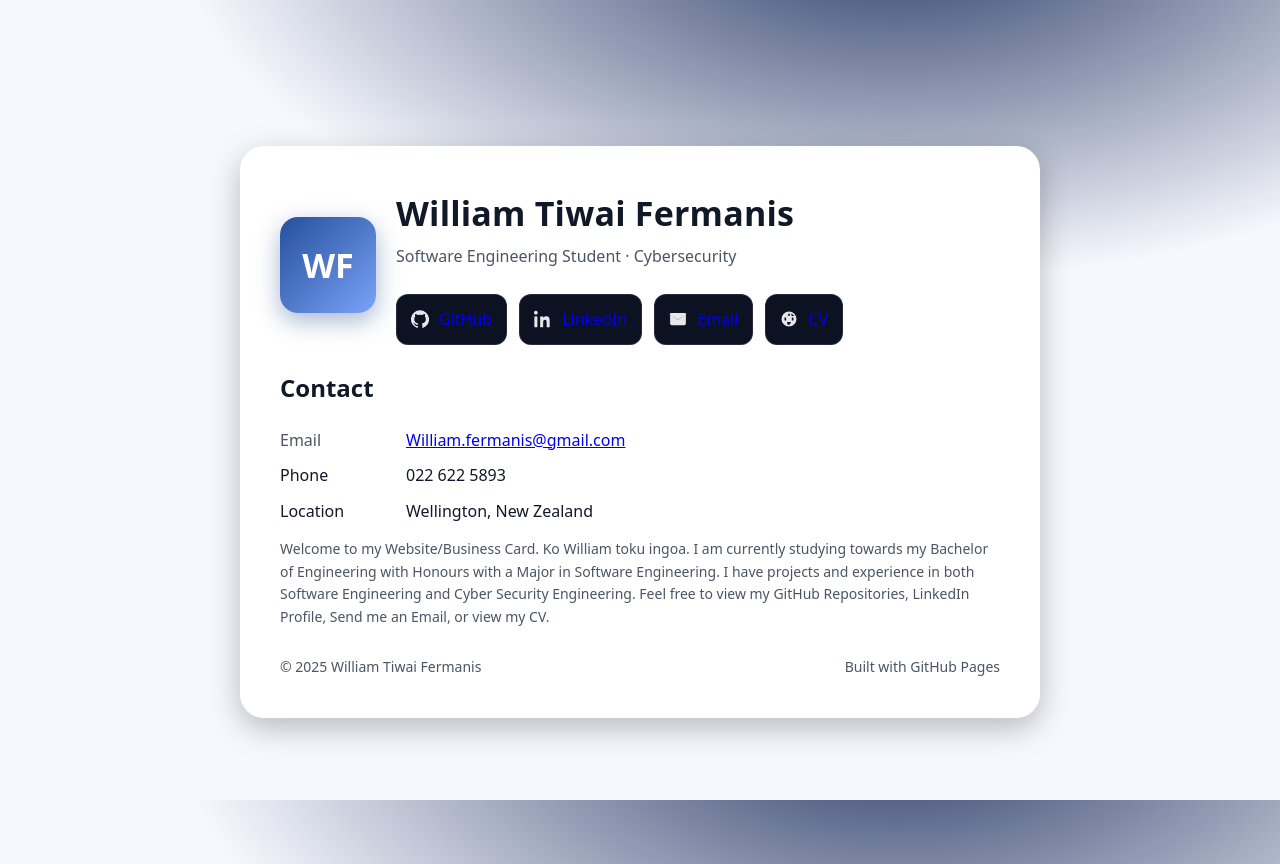
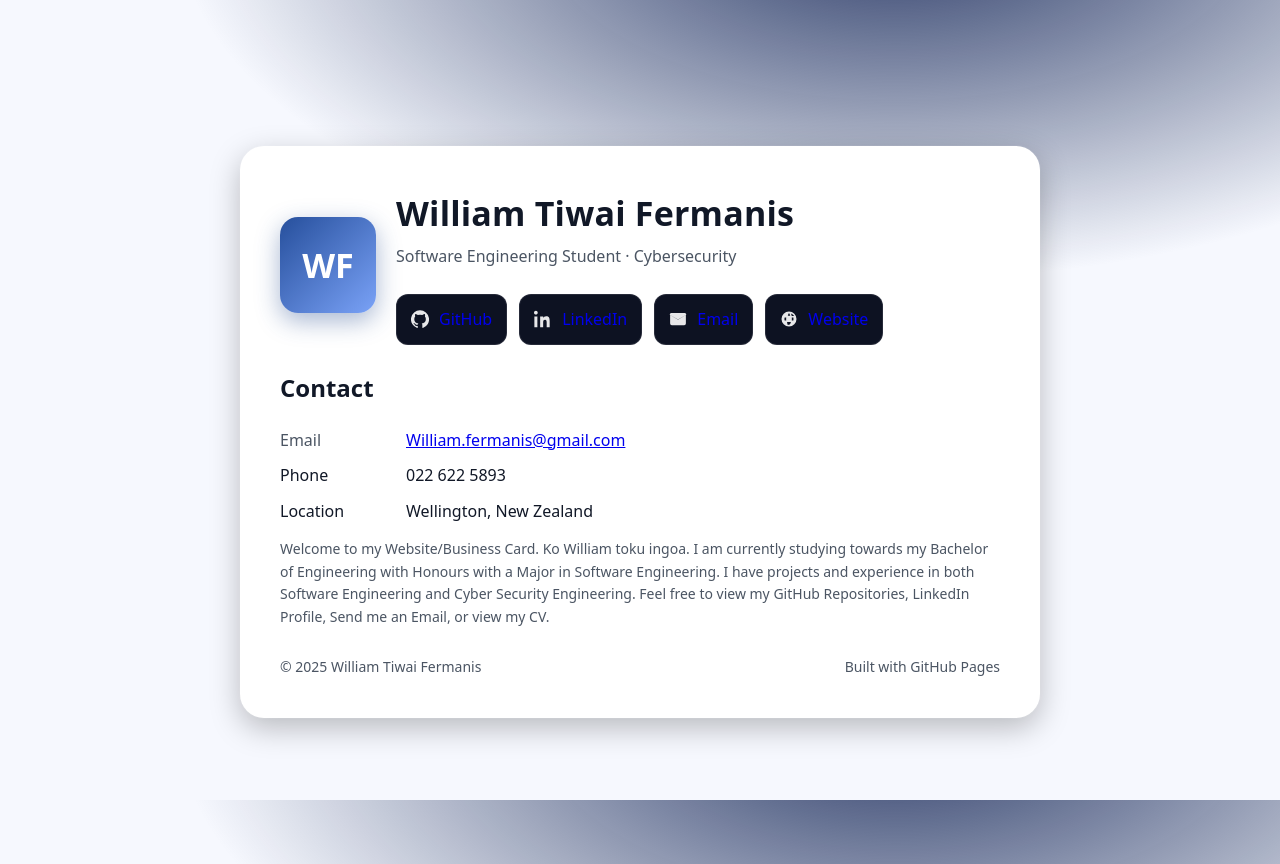
Before and after one commit to William-Fermanis/William-Fermanis, a plain HTML site: page index.html in a window 1280 px wide. Drawn offline with Linux system fonts and the light colour scheme.

Commit message:
removed additional files

```diff
--- a/index.html
+++ b/index.html
@@ -74,9 +74,9 @@
             <svg viewBox="0 0 24 24" fill="#fff" aria-hidden="true"><path d="M12 13 1.5 6.75V18A2.25 2.25 0 0 0 3.75 20.25h16.5A2.25 2.25 0 0 0 22.5 18V6.75L12 13Zm9-9H3a2 2 0 0 0-2 2v.3l11 6.5 11-6.5v-.3a2 2 0 0 0-2-2Z"/></svg>
             Email
           </a>
-          <a class="btn" href="Resources\William_Fermanis_CV.pdf" target="_blank" rel="noopener noreferrer">
+          <a class="btn" href="https://william-fermanis.github.io/William-Fermanis" target="_blank" rel="noopener noreferrer">
             <svg viewBox="0 0 24 24" fill="#fff" aria-hidden="true"><path d="M12 2a10 10 0 1 0 .001 20.001A10 10 0 0 0 12 2Zm6.93 6h-3.27a15.8 15.8 0 0 0-1.13-3.2A8.03 8.03 0 0 1 18.93 8ZM12 4.07c.7 1.02 1.25 2.17 1.64 3.47H10.36c.39-1.3.94-2.45 1.64-3.47ZM4.07 8h3.27c.2-1.1.56-2.2 1.13-3.2A8.03 8.03 0 0 0 4.07 8Zm0 8a8.03 8.03 0 0 0 4.4 3.2c-.57-1-.93-2.1-1.13-3.2H4.07Zm6.29 3.93A15.8 15.8 0 0 1 9.36 16H14.6c-.39 1.3-.94 2.45-1.64 3.47ZM8.34 14a13.6 13.6 0 0 1 0-4h7.32a13.6 13.6 0 0 1 0 4H8.34Zm6.32 5.2A8.03 8.03 0 0 0 18.93 16h-3.27c-.2 1.1-.56 2.2-1.13 3.2ZM7.34 16H4.07A8.03 8.03 0 0 0 7.34 19.2c-.57-1-.93-2.1-1.13-3.2ZM5.91 12a11.7 11.7 0 0 1 .26-2h11.66a11.7 11.7 0 0 1 0 4H6.17a11.7 11.7 0 0 1-.26-2Z"/></svg>
-            CV
+            Website
           </a>
         </div>
       </div>
```
Also changed, not shown: 1 other file.
